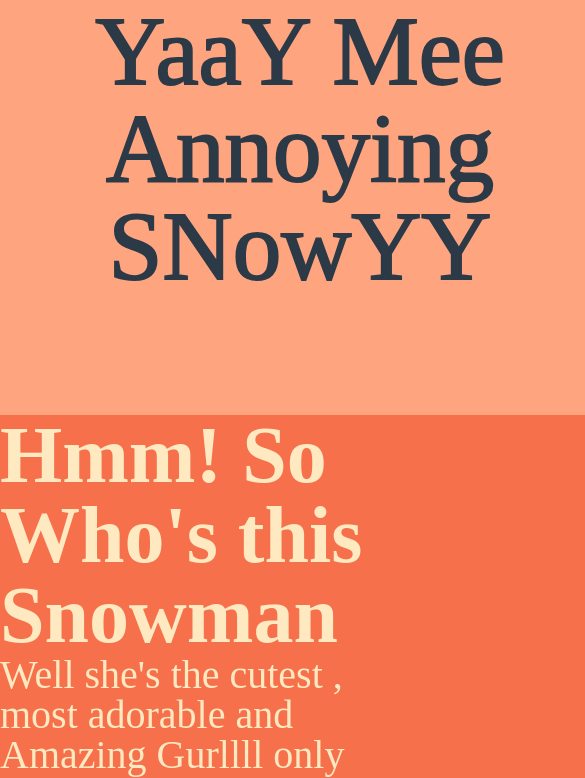
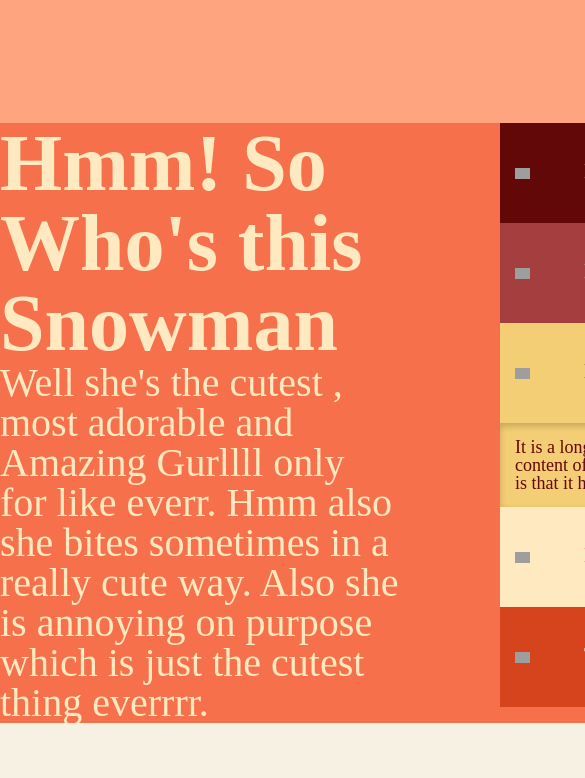
Before and after one commit to ashleymuffin/snow, a plain HTML site: page index.html in a window 390 px wide. Shown: the part 1179-1957 px from the top of the page, 585 px wide, since content can reach past the window. Drawn offline with nearby package versions, Linux system fonts and the light colour scheme; grey boxes are pictures that could not be loaded; a web font is replaced by a local one.

Commit message:
Update style.css

```diff
--- a/style.css
+++ b/style.css
@@ -357,11 +357,26 @@ top: 0px;
   width: 100%;
 }
 
-.accordion-div, .text-beside-accordion-div{
+.accordion-div, .text-beside-accordion-div {
   max-width: 600px;
   display: inline-block;
-  height: 600px;
+  height: auto;
   max-height: 600px;
   overflow: hidden;
-  wdith:80%
+  width: 100%;
 }
+
+@media (max-width: 768px) {
+  .accordion-div, .text-beside-accordion-div {
+    display: block;
+    width: 100%; /* Reset width for stacked layout on smaller screens */
+    max-width: none; /* Remove max-width for full width on smaller screens */
+    height: auto; /* Allow content to determine height */
+  }
+}
+
+.container {
+  display: flex;
+  flex-direction: row; /* Horizontal alignment by default */
+  justify-content: space-between;
+}
```
